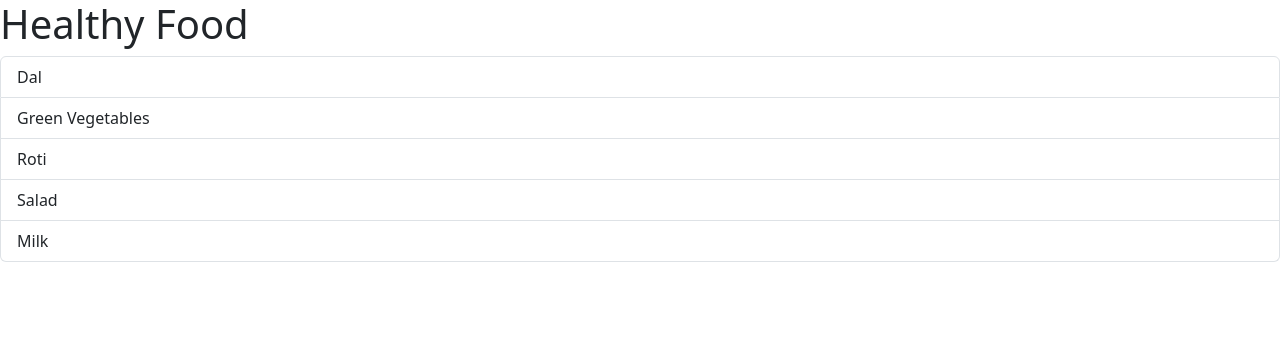
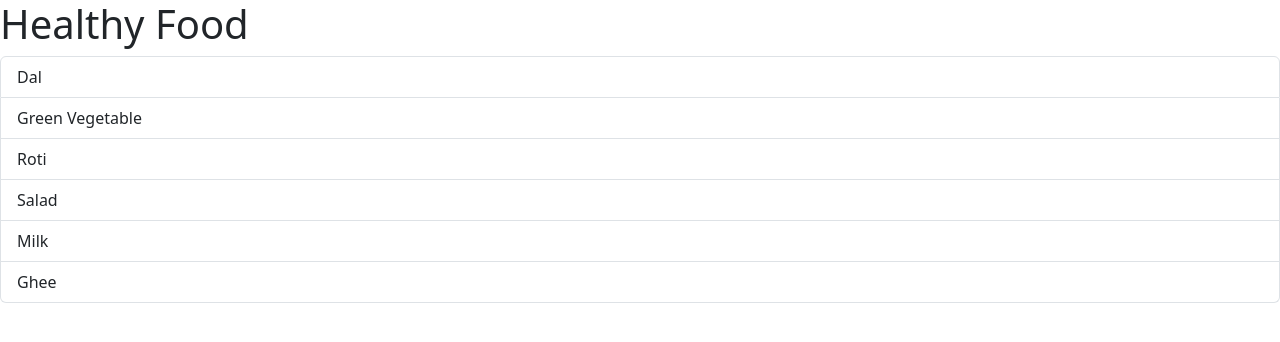
Before and after one commit to uttam8299/react-learn, a React (Vite) app in the folder Fragments/learning-fragments/: page / in a window 1280 px wide. Shown: the top 342 px of the page. Built offline with nearby package versions, Linux system fonts and the light colour scheme.

Commit message:
map method

```diff
--- a/Fragments/learning-fragments/src/App.jsx
+++ b/Fragments/learning-fragments/src/App.jsx
@@ -6,15 +6,17 @@ import "bootstrap/dist/css/bootstrap.min.css";
 import React from "react";
 
 function App() {
+  let foodItems = ["Dal", "Green Vegetable", "Roti", "Salad", "Milk", "Ghee"];
+
   return (
     <>
       <h1>Healthy Food</h1>
-      <ul class="list-group">
-        <li class="list-group-item">Dal</li>
-        <li class="list-group-item">Green Vegetables</li>
-        <li class="list-group-item">Roti</li>
-        <li class="list-group-item">Salad</li>
-        <li class="list-group-item">Milk</li>
+      <ul className="list-group">
+        {foodItems.map((item) => (
+          <li key={item} className="list-group-item">
+            {item}
+          </li>
+        ))}
       </ul>
     </>
   );
```
